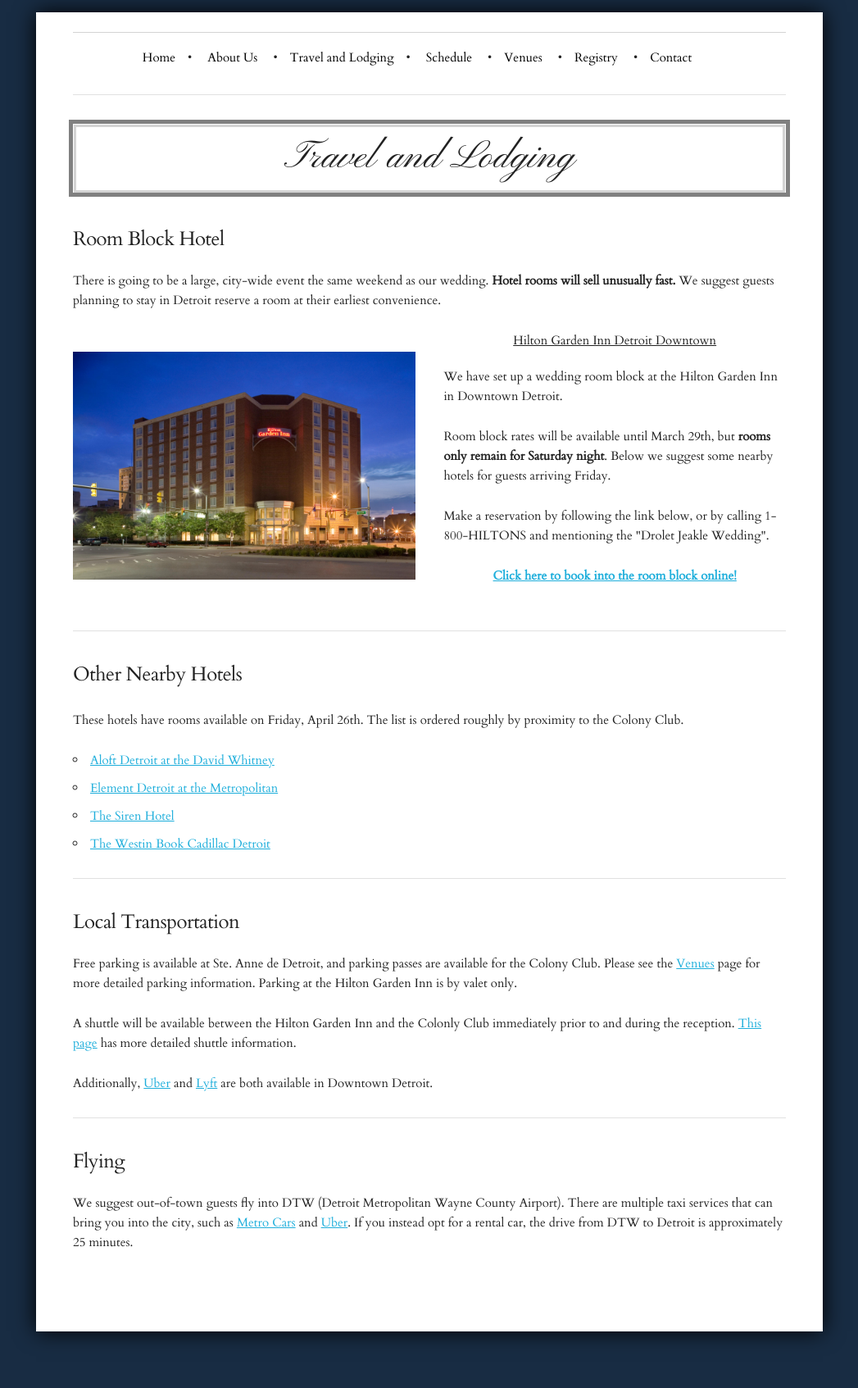
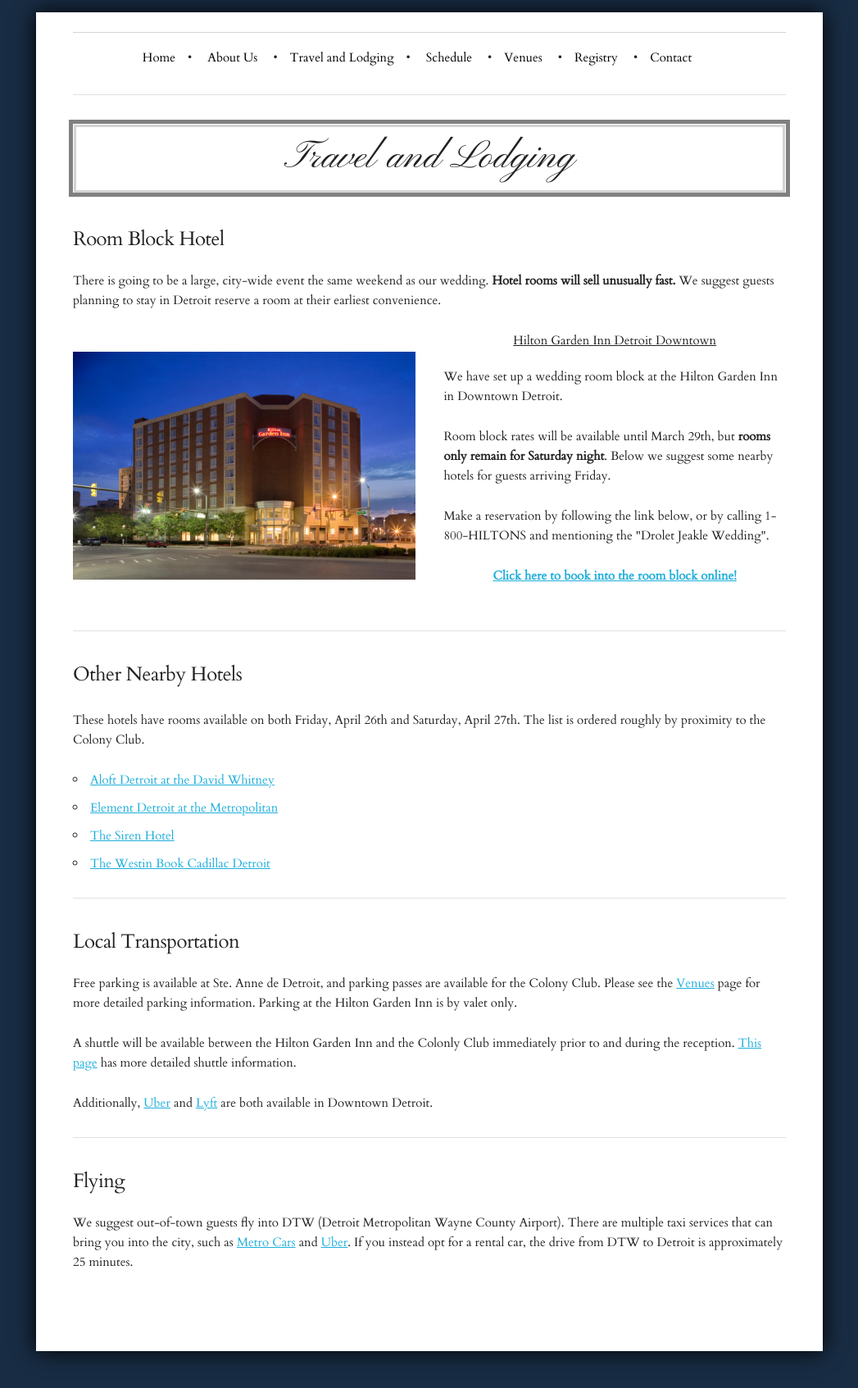
Before and after one commit to cjjeakle/DroletJeakleWedding, a Jekyll site: the page built from travel/index.html, in a window 1280 px wide. Shown: the whole page at 82% size, without its empty margins (116-1163 px from the left). Built offline with Jekyll 4.4.1, drawn with Linux system fonts in a browser that asks for light colours; nearby versions of some CDN libraries; before the commit the page ends 1669 px from its top, so only the background shows below that.

Commit message:
Clarified the hotels under 'other hotels' have availability Saturday, too

```diff
--- a/travel/index.html
+++ b/travel/index.html
@@ -47,7 +47,7 @@
 <h5>Other Nearby Hotels</h5>
 <p>
   <p>
-    These hotels have rooms available on Friday, April 26th. The list is ordered roughly by proximity to the Colony Club.
+    These hotels have rooms available on both Friday, April 26th and Saturday, April 27th. The list is ordered roughly by proximity to the Colony Club.
   </p>
   <ul>
     <li><a href="http://www.aloftdetroit.com/">
```
